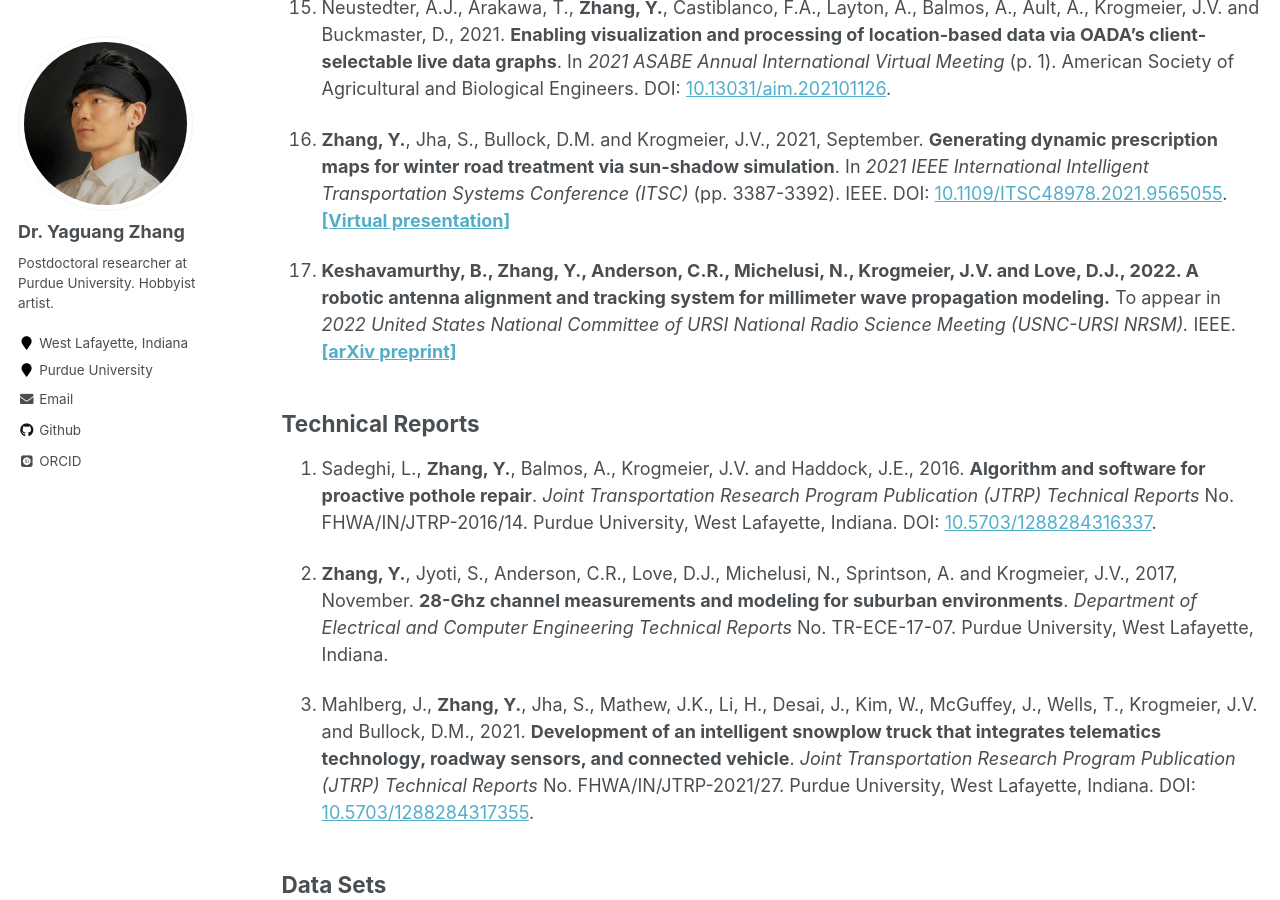
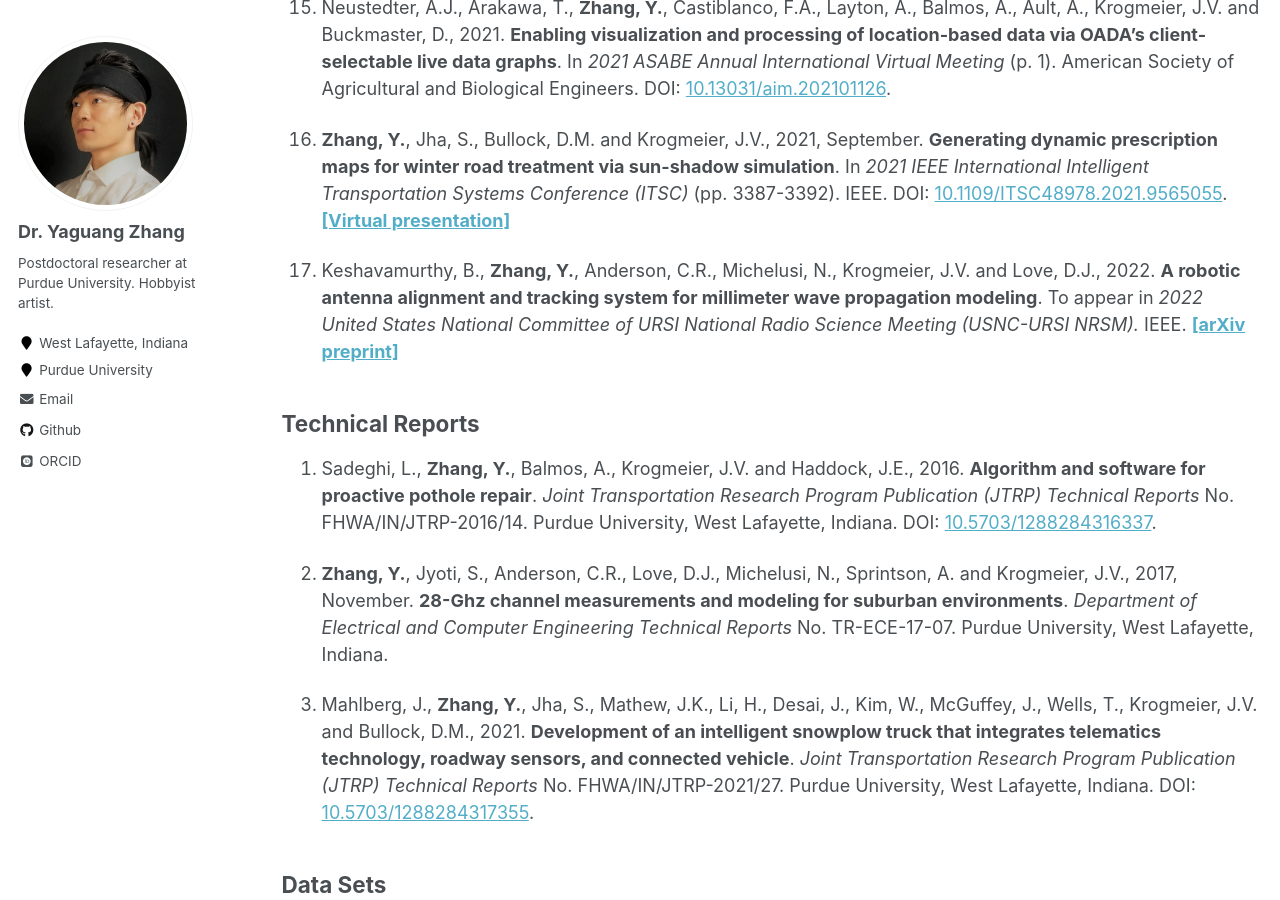
Before and after one commit to YaguangZhang/yaguangzhang.github.io, a Jekyll site: the page built from _pages/publications.md, in a window 1280 px wide and 900 px high, scrolled down 2362 px. Built offline with Jekyll 4.4.1, drawn with Linux system fonts in a browser that asks for light colours; some web fonts are replaced.

Commit message:
Fix a wrongly formatted citation.

```diff
--- a/_pages/publications.md
+++ b/_pages/publications.md
@@ -55,7 +55,7 @@ Conferences
 
 16. **Zhang, Y.**, Jha, S., Bullock, D.M. and Krogmeier, J.V., 2021, September. **Generating dynamic prescription maps for winter road treatment via sun-shadow simulation**. In *2021 IEEE International Intelligent Transportation Systems Conference (ITSC)* (pp. 3387-3392). IEEE. DOI: [10.1109/ITSC48978.2021.9565055](https://doi.org/10.1109/ITSC48978.2021.9565055). [**\[Virtual presentation\]**](https://yaguangzhang.github.io/files/Itsc2021_Yaguang_SunShadowSim.mp4)
 
-17. **Keshavamurthy, B., Zhang, Y., Anderson, C.R., Michelusi, N., Krogmeier, J.V. and Love, D.J., 2022. A robotic antenna alignment and tracking system for millimeter wave propagation modeling.** To appear in *2022 United States National Committee of URSI National Radio Science Meeting (USNC-URSI NRSM).* IEEE. [**\[arXiv preprint\]**](https://arxiv.org/abs/2110.07106)
+17. Keshavamurthy, B., **Zhang, Y.**, Anderson, C.R., Michelusi, N., Krogmeier, J.V. and Love, D.J., 2022. **A robotic antenna alignment and tracking system for millimeter wave propagation modeling**. To appear in *2022 United States National Committee of URSI National Radio Science Meeting (USNC-URSI NRSM).* IEEE. [**\[arXiv preprint\]**](https://arxiv.org/abs/2110.07106)
 
 Technical Reports
 -----------------
```
